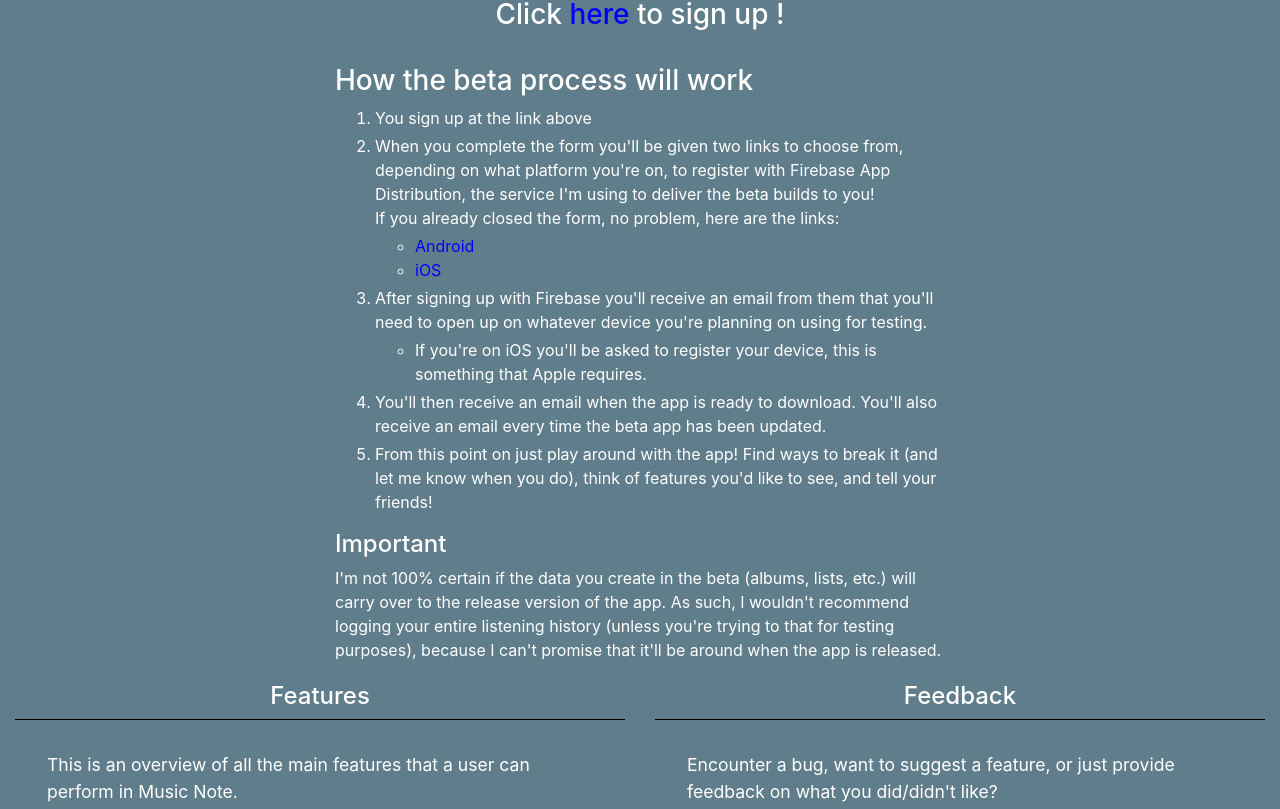
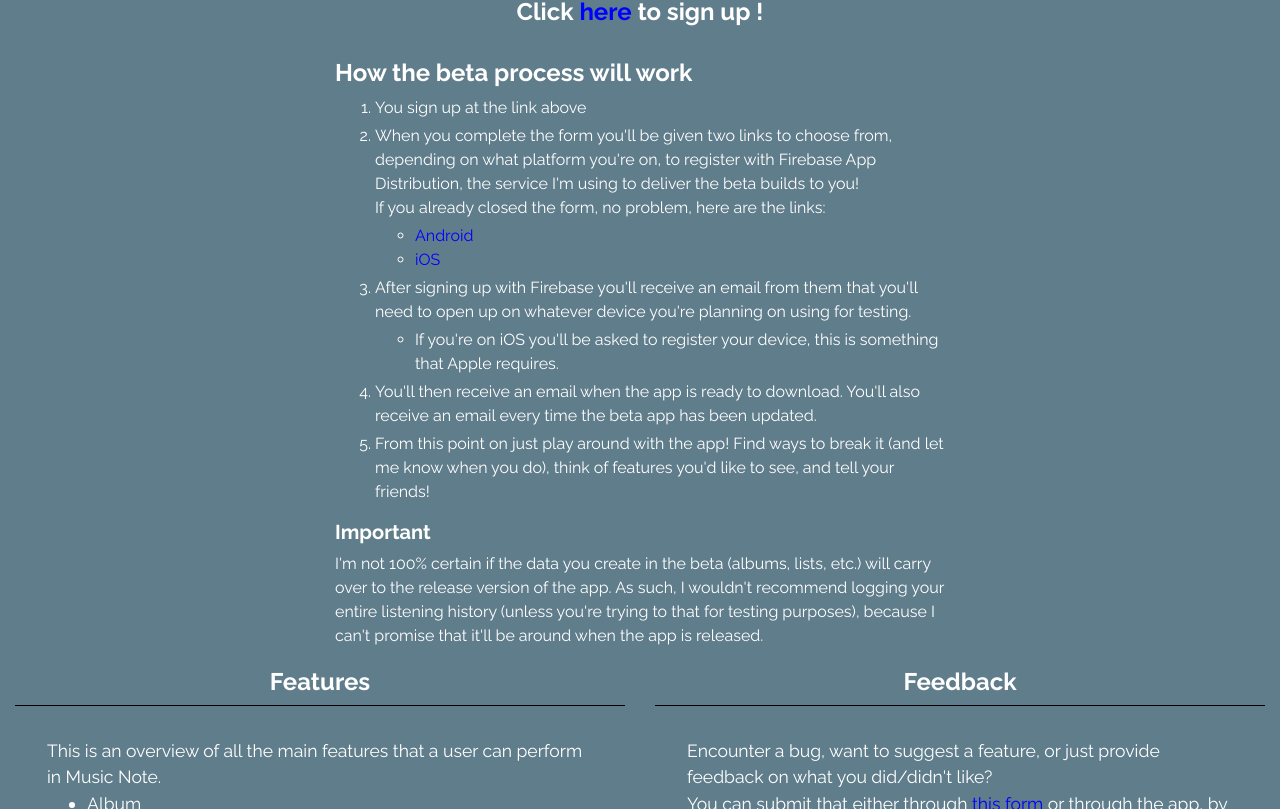
Before and after one commit to TNorbury/music-note-site, a Gatsby site: page /beta in a window 1280 px wide. Shown: the part 104-913 px from the top of the page. Built offline with nearby package versions, Linux system fonts and the light colour scheme; Gatsby itself is replaced by a stand-in of ours.

Commit message:
Use app fonts on website, for a more ~cohesive~ experience.

```diff
--- a/src/assets/markdown/pages/beta/steps.md
+++ b/src/assets/markdown/pages/beta/steps.md
@@ -2,7 +2,7 @@
 title: "beta/steps"
 ---
 
-### How the beta process will work
+#### How the beta process will work
 
 1. You sign up at the link above
 2. When you complete the form you'll be given two links to choose from, depending on what platform you're on, to register with Firebase App Distribution, the service I'm using to deliver the beta builds to you!
@@ -15,6 +15,6 @@ If you already closed the form, no problem, here are the links:
 4. You'll then receive an email when the app is ready to download. You'll also receive an email every time the beta app has been updated.
 5. From this point on just play around with the app! Find ways to break it (and let me know when you do), think of features you'd like to see, and tell your friends!
 
-#### Important
+##### Important
 
 I'm not 100% certain if the data you create in the beta (albums, lists, etc.) will carry over to the release version of the app. As such, I wouldn't recommend logging your entire listening history (unless you're trying to that for testing purposes), because I can't promise that it'll be around when the app is released.
--- a/src/components/helmet.tsx
+++ b/src/components/helmet.tsx
@@ -17,6 +17,16 @@ export default class MyHelmet extends React.Component<HelmetProps> {
       <HelmetProvider>
         <Helmet>
           <title>{title}</title>
+          {/* Load the fonts we're using. Raleway is for the body, Staatliches
+              is for big headers */}
+          <link
+            href="https://fonts.googleapis.com/css?family=Raleway:normal,bold&display=swap"
+            rel="stylesheet"
+          ></link>
+          <link
+            href="https://fonts.googleapis.com/css?family=Staatliches&display=swap"
+            rel="stylesheet"
+          ></link>
         </Helmet>
       </HelmetProvider>
     )
--- a/src/pages/beta.tsx
+++ b/src/pages/beta.tsx
@@ -68,7 +68,7 @@ const BetaHeader = () => {
   const BetaSignupHeader = styled.h2`
     text-align: center;
   `
-  const BetaSignupLink = styled.h3`
+  const BetaSignupLink = styled.h4`
     text-align: center;
   `
   return (
--- a/src/pages/index.tsx
+++ b/src/pages/index.tsx
@@ -26,7 +26,7 @@ const ImageWrapper = styled.div`
   }
 `
 
-const MoreBetaInfo = styled.h3`
+const MoreBetaInfo = styled.h4`
   text-align: center;
   color: white;
 `
--- a/src/style/global_style.tsx
+++ b/src/style/global_style.tsx
@@ -4,13 +4,30 @@ import styled, { createGlobalStyle } from "styled-components"
 
 export const GlobalStyle = createGlobalStyle`
   body {
-    background: #607d8b
+    background: #607d8b;
+    font-family: Raleway;
   }
 
   a {
     color: blue;
   }
-`
+
+  // Big headers get big font
+  h1,
+  h2,
+  h3 {
+    font-family: Staatliches;
+    letter-spacing: 1px;
+  }
+
+  // Small headers get small font, but bold
+  h4,
+  h5,
+  h6 {
+    font-family: Raleway;
+    font-weight: bold;
+  }
+  `
 
 export const PageWrapper = styled.div`
   color: white;
```
